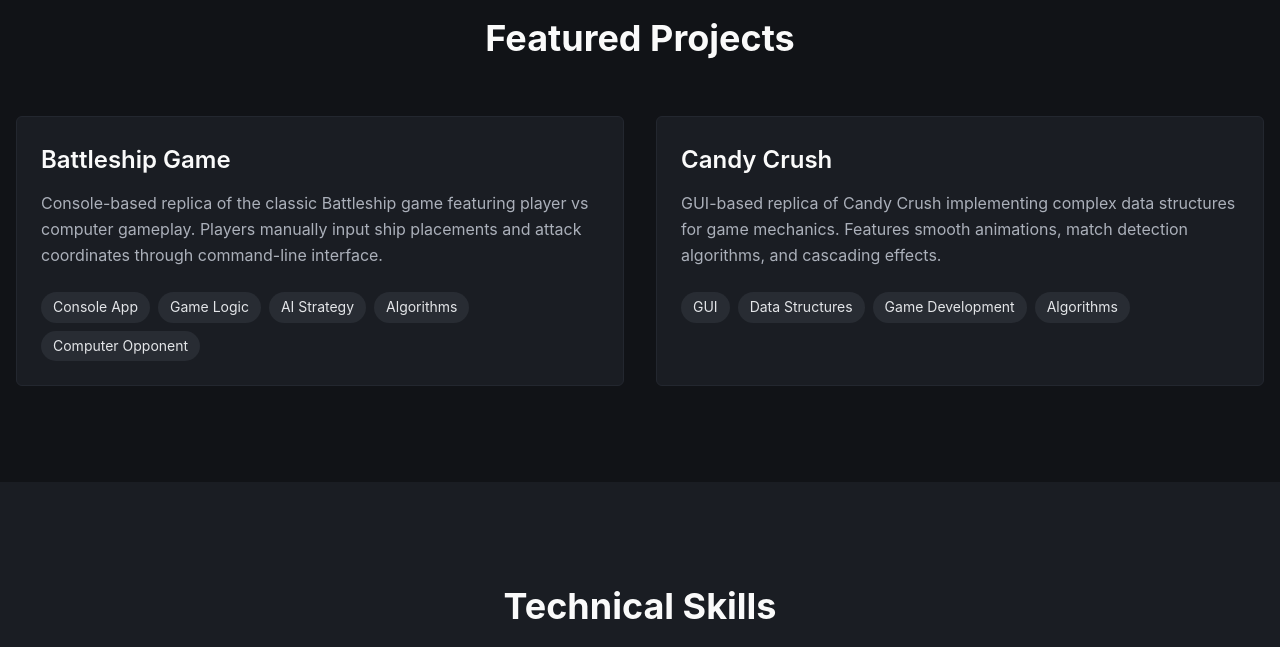
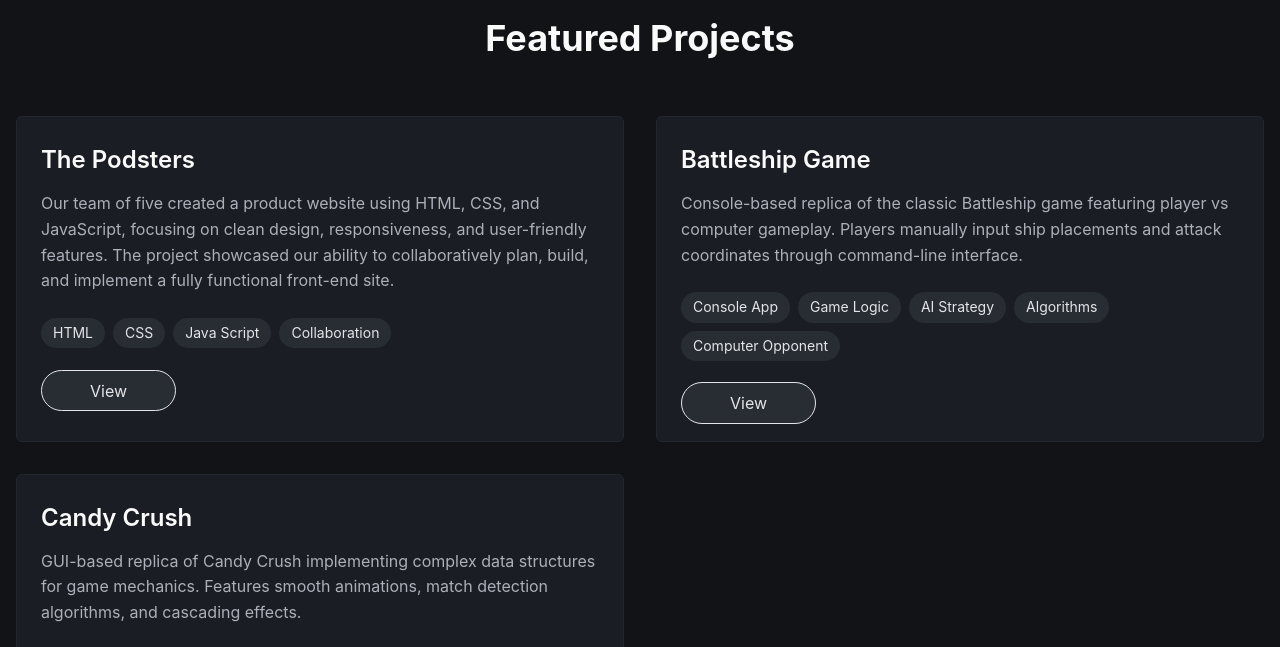
Before and after one commit to Underwater2007/rushi-patel-portfolio, a plain HTML site: page index.html in a window 1280 px wide. Shown: the part 1590-2237 px from the top of the page. Drawn offline with Linux system fonts and the light colour scheme.

```diff
--- a/index.html
+++ b/index.html
@@ -20,7 +20,7 @@
         </div>
     </nav>
 
-    <!-- Hero Section -->
+    <!-- progile Section -->
     <section class="hero" id="hero">
         <div class="hero-background"></div>
         <div class="hero-overlay"></div>
@@ -82,6 +82,22 @@
             <div class="projects-grid">
                 <div class="project-card">
                     <div class="project-header">
+                        <h3 class="project-title">The Podsters</h3>
+                    </div>
+                    <p class="project-description">
+                       Our team of five created a product website using HTML, CSS, and JavaScript, focusing on clean design, responsiveness, and user-friendly features.
+                        The project showcased our ability to collaboratively plan, build, and implement a fully functional front-end site.
+                    </p>
+                    <div class="tech-tags">
+                        <span class="tag">HTML</span>
+                        <span class="tag">CSS</span>
+                        <span class="tag">Java Script</span>
+                        <span class="tag">Collaboration</span>
+                    </div>
+                    <div class="link-github"><a href="https://github.com/ThePodsters/ThePodsters" target="_blank" class="githubLink">View</a></div>
+                </div>
+                <div class="project-card">
+                    <div class="project-header">
                         <h3 class="project-title">Battleship Game</h3>
                     </div>
                     <p class="project-description">
@@ -95,9 +111,9 @@
                         <span class="tag">Algorithms</span>
                         <span class="tag">Computer Opponent</span>
                     </div>
+                    <div class="link-github"><a href="https://github.com/Underwater2007/Battleship-java" target="_blank" class="githubLink">View</a></div>
                 </div>
-
-                <div class="project-card">
+                 <div class="project-card">
                     <div class="project-header">
                         <h3 class="project-title">Candy Crush</h3>
                     </div>
@@ -111,6 +127,7 @@
                         <span class="tag">Game Development</span>
                         <span class="tag">Algorithms</span>
                     </div>
+                    <div class="link-github"><a href="https://github.com/Underwater2007/CandyCrush-Replica" target="_blank" class="githubLink">View</a></div>
                 </div>
             </div>
         </div>
--- a/styles.css
+++ b/styles.css
@@ -15,6 +15,7 @@
     --btn-border:1px solid #c9cdd6;
     --contact-font: rgb(0, 0, 0);
     --contact-bg: #ffffff;
+    --linkBorder: #ffffff;
 }
 .dark {
     --background: hsl(222, 15%, 8%);
@@ -32,6 +33,7 @@
     --btn-border:1px solid #414245;
     --contact-font: white;
     --contact-bg: #111317;
+    --linkBorder: #111317;
 }
 
 /* Reset and Base Styles */
@@ -423,6 +425,7 @@ body {
     display: flex;
     flex-wrap: wrap;
     gap: 0.5rem;
+    max-height: 100px;
 }
 
 .tag {
@@ -431,6 +434,24 @@ body {
     color: var(--secondary-foreground);
     border-radius: 9999px;
     font-size: 0.875rem;
+}
+.link-github{
+    position: relative;
+    bottom: 0;
+    margin-top: 30px;
+}
+.githubLink{
+    padding: .60rem 3rem;
+    border-radius:9999px;
+    border-color: var(--linkBorder);
+    border:1px solid;
+    background-color: var(--secondary);
+    color: var(--secondary-foreground);
+    text-decoration: none;
+
+}
+.link-github:hover{
+    transform: translateY(-5px) ;
 }
 
 /* Skills Section */
```
